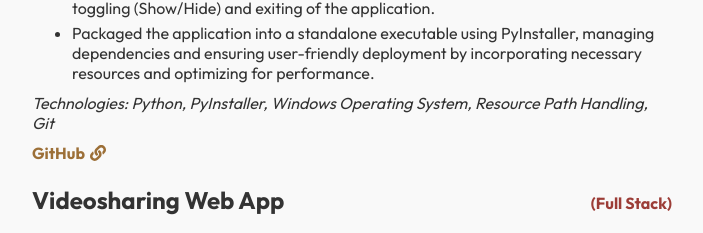
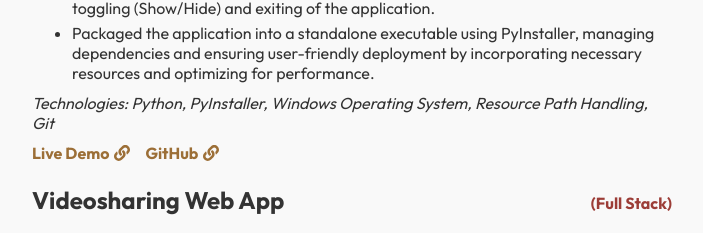
Before and after one commit to aneesh6214/simple-portfolio, a React (Create React App) app in the folder my-portfolio/: page / in a window 1280 px wide. Shown: the part 1390-1623 px from the top of the page, without its empty margins (288-991 px from the left). Built offline with nearby package versions, Linux system fonts and the light colour scheme.

Commit message:
added HWmonitor release

```diff
--- a/my-portfolio/src/data/projectsData.ts
+++ b/my-portfolio/src/data/projectsData.ts
@@ -23,6 +23,7 @@ export const projects: Project[] = [
         title: "Simple Hardware Monitor",
         type: "System Utility",
         technologies: "Python, PyInstaller, Windows Operating System, Resource Path Handling, Git",
+        liveDemo: "https://github.com/aneesh6214/simple-HW-monitor/releases/tag/V1.0",
         github: "https://github.com/aneesh6214/simple-HW-monitor",
         description: [
             "Designed and Developed a lightweight system monitoring application in Python using Tkinter, enabling real-time display of CPU and GPU temperatures with customizable 50% opacity overlay in the top-right screen corner.",
```
